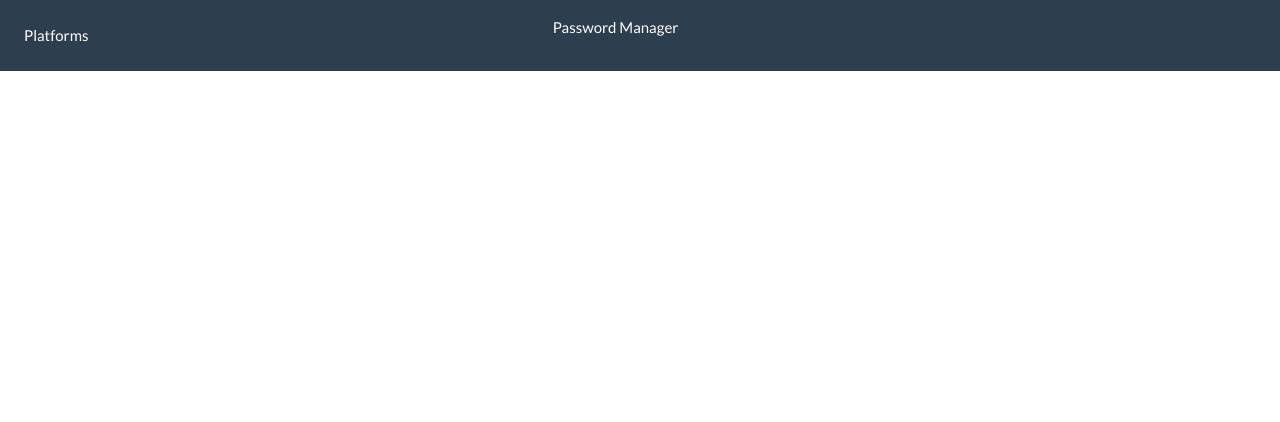
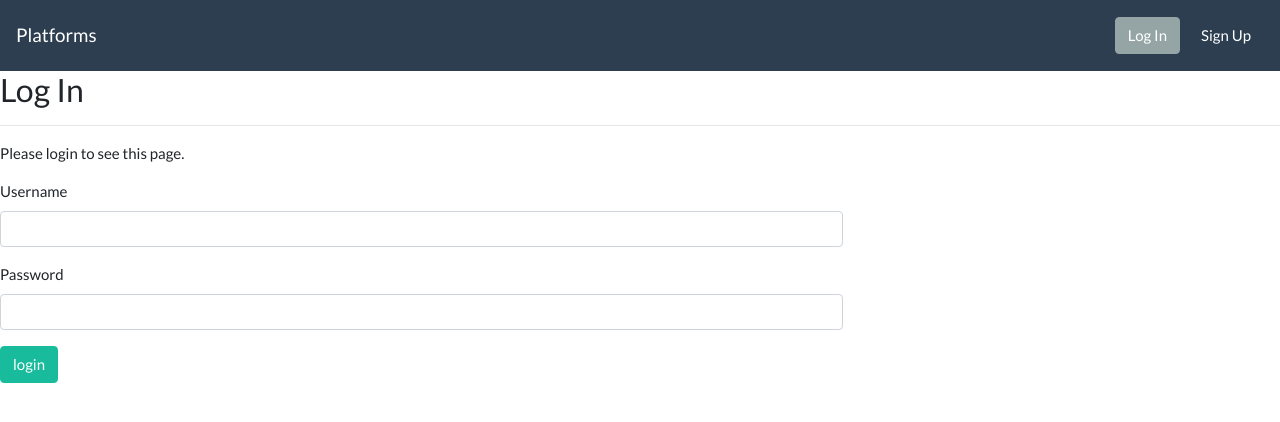
Before and after one commit to markk628/Password-Manager-V2-model-Django-, a Django app: a page that uses pmanager/templates/base.html in a window 1280 px wide. Shown: the top 422 px of the page. Run offline with Django 3.2, Linux system fonts and the light colour scheme; some libraries are stand-ins or nearby versions.

Commit message:
log in log out redirect to home page

```diff
--- /dev/null
+++ b/accounts/templates/registration/login.html
@@ -0,0 +1,43 @@
+{% extends "base.html" %}
+
+{% block content %}
+    <h3>Log In</h3>
+    <hr>
+    <div class="row">
+        <div class="col">
+            {% if form.errors %}
+                <p>Your username and password didn't match. Please try again.</p>
+            {% endif %}
+
+            {% if next %}
+                {% if user.is_authenticated %}
+                    <p>Your account doesn't have access to this page. To proceed, please login with an account that has access.</p>
+                {% else %}
+                    <p>Please login to see this page.</p>
+                {% endif %}
+            {% endif %}
+
+            <form method="post" action="{% url 'login' %}" class="mx-auto">
+                {% csrf_token %}
+                <div class="form-group row">
+                    <div class="col-8">
+                        <label for="id_username">Username</label>
+                        <input class="form-control" type="text" name="username" id="id_username" required>
+                    </div>
+                </div>
+                <div class="form-group row">
+                    <div class="col-8">
+                        <label for="id_password">Password</label>
+                        <input class="form-control" type="password" name="password" id="id_password" required>
+                    </div>
+                </div>
+                <div class="form-group row">
+                    <div class="col-8">
+                        <input type="submit" value="login" class="btn btn-success">
+                        <input type="hidden" name="next" value="{{ next }}">
+                    </div>
+                </div>
+            </form>
+        </div>
+    </div>
+{% endblock %}
--- a/accounts/urls.py
+++ b/accounts/urls.py
@@ -2,5 +2,5 @@ from django.urls import path
 from accounts.views import SignUpView
 
 urlpatterns = [
-    path('signup/', SignUpView.as_view(), name='pm-signup-page')
+    path('signup/', SignUpView.as_view(), name='platform-signup-page')
 ]
--- a/passwordManagerContractor/settings.py
+++ b/passwordManagerContractor/settings.py
@@ -123,3 +123,6 @@ STATIC_URL = '/static/'
 
 # pmanager app settings
 PMANAGER_USERNAME_MAX_LENGTH = 30
+
+LOGIN_REDIRECT_URL = "/"
+LOGOUT_REDIRECT_URL = "/"
--- a/pmanager/models.py
+++ b/pmanager/models.py
@@ -17,7 +17,7 @@ class Platform(models.Model):
 
     def get_url(self):
         path_components = {'slug': self.slug}
-        return reverse('pm-platform-page', kwargs=path_components)
+        return reverse('platform-detail-page', kwargs=path_components)
 
     def save(self, *args, **kwargs):
         if not self.pk:
--- a/pmanager/templates/base.html
+++ b/pmanager/templates/base.html
@@ -1,16 +1,20 @@
+{% load static %}
 <!DOCTYPE html>
-<html>
+<html lang="en">
     <head>
         <meta charset="UTF-8">
         <meta name="viewport" content="width=device-width, initial-scale=1.0">
         <meta http-equiv="X-UA-Compatible" content="ie=edge">
         <link rel='stylesheet' href="https://bootswatch.com/4/flatly/bootstrap.min.css">
-        <link rel="stylesheet" type="text/css" href="/static/index.css">
+        <link rel="stylesheet" type="text/css" href="/static/style.css">
     </head>
     <body>
         {% include 'partials/navbar.html' %}
-            {% block content %}
+        {% block content %}
 
-            {% endblock %}
+        {% endblock %}
+        <script src="https://code.jquery.com/jquery-3.2.1.slim.min.js" integrity="sha384-KJ3o2DKtIkvYIK3UENzmM7KCkRr/rE9/Qpg6aAZGJwFDMVNA/GpGFF93hXpG5KkN" crossorigin="anonymous"></script>
+        <script src="https://cdnjs.cloudflare.com/ajax/libs/popper.js/1.12.9/umd/popper.min.js" integrity="sha384-ApNbgh9B+Y1QKtv3Rn7W3mgPxhU9K/ScQsAP7hUibX39j7fakFPskvXusvfa0b4Q" crossorigin="anonymous"></script>
+        <script src="https://maxcdn.bootstrapcdn.com/bootstrap/4.0.0/js/bootstrap.min.js" integrity="sha384-JZR6Spejh4U02d8jOt6vLEHfe/JQGiRRSQQxSfFWpi1MquVdAyjUar5+76PVCmYl" crossorigin="anonymous"></script>
     </body>
 </html>
--- a/pmanager/templates/partials/navbar.html
+++ b/pmanager/templates/partials/navbar.html
@@ -1,14 +1,15 @@
+
 <nav class="navbar navbar-expand-lg navbar-dark bg-primary">
     <div class="collapse navbar-collapse" id="navbarColor01">
-        <ul class="navbar-nav mr-auto">
-            <li class="nav-item">
-                <a class="nav-link" href="/">Platforms</a>
-            </li>
-            <li>
-                <a class="brand" href="/"`>
-                    Password Manager
-                </a>
-            </li>
-        </ul>
+        <a class="navbar-brand" href="{% url 'platform-list-page' %}"><i class="fas fa-fw fa-book"></i>Platforms</a>
+        <form class="form-inline ml-auto">
+            {% if user.is_authenticated %}
+            <div class="text-white">Hello, <strong>{{ user }}</strong>!</div>
+            <a href="{% url 'logout' %} " class="btn btn-danger ml-2">Log Out</a>
+            {% else %}
+            <a href="{% url 'login' %}" class="btn btn-secondary ml-2">Log In</a>
+            <a href="{% url 'platform-signup-page' %}" class="btn btn-primary ml-2">Sign Up</a>
+            {% endif %}
+        </form>
     </div>
 </nav>
--- a/templates/registration/login.html
+++ /dev/null
@@ -1,5 +0,0 @@
-{% extends 'base.html' %}
-
-{% block content %}
-
-{% endblock %}
--- a/templates/registration/signup.html
+++ /dev/null
@@ -1,5 +0,0 @@
-{% extends 'base.html' %}
-
-{% block content %}
-
-{% endblock %}
```
Also changed, not shown: accounts/templates/registration/signup.html (added, +25 -0 lines), pmanager/forms.py (added, +7 -0 lines), pmanager/templates/partials/card.html (+19 -6 lines), pmanager/templates/platform.html (+11 -7 lines), pmanager/templates/platformList.html (+8 -1 lines), pmanager/views.py (+3 -7 lines), db.sqlite3, static/style.css (renamed from static/index.css).
